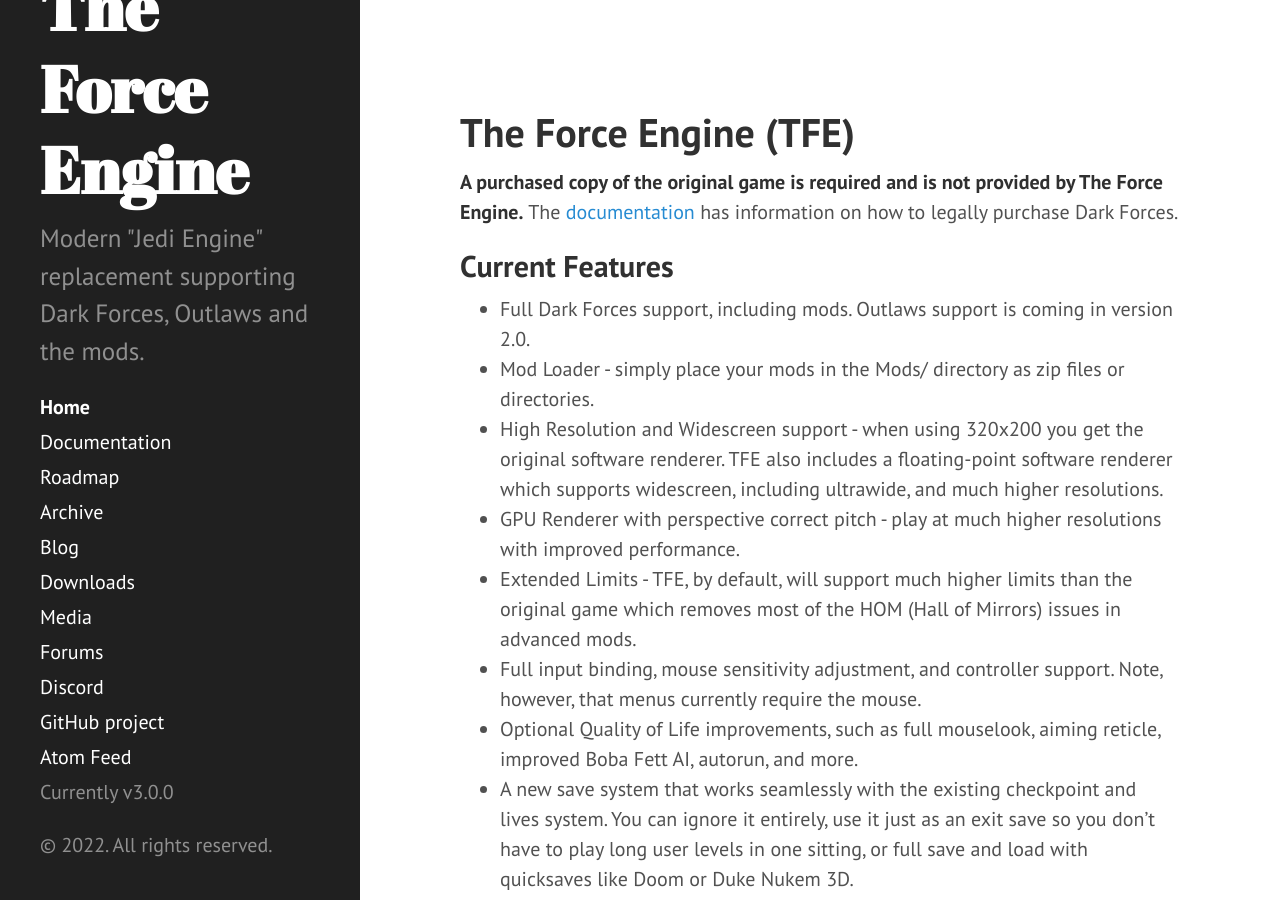
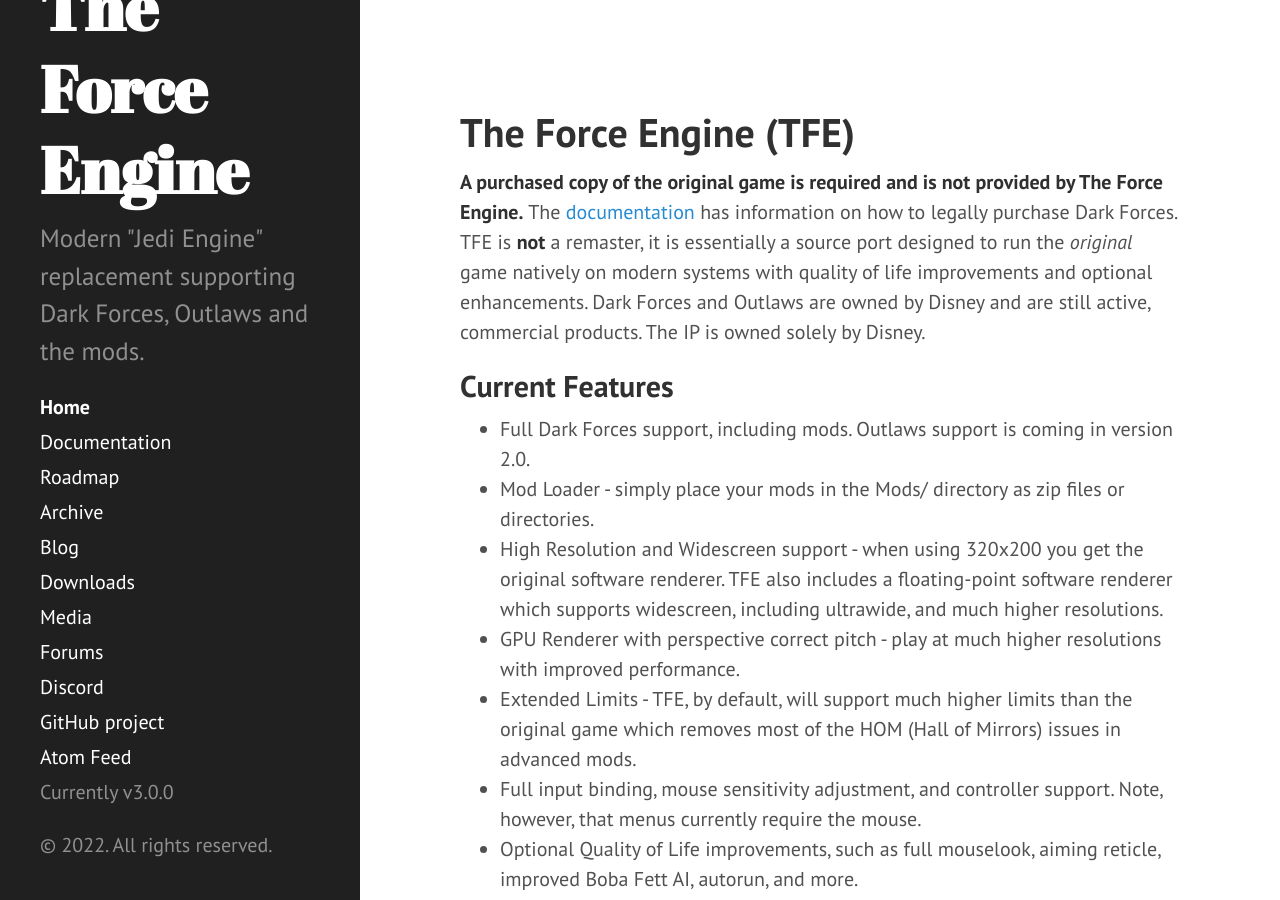
Before and after one commit to TheForceEngine/TheForceEngine.github.io, a Jekyll site: the page built from index.md, in a window 1280 px wide and 900 px high. Built offline with Jekyll 4.4.1, drawn with Linux system fonts in a browser that asks for light colours.

Commit message:
Update index.md

```diff
--- a/index.md
+++ b/index.md
@@ -4,8 +4,7 @@
 ---
 
 # The Force Engine (TFE)
-**A purchased copy of the original game is required and is not provided by The Force Engine.** The [documentation](https://theforceengine.github.io/Documentation.html) has information on how to legally purchase Dark Forces.
-
+**A purchased copy of the original game is required and is not provided by The Force Engine.** The [documentation](https://theforceengine.github.io/Documentation.html) has information on how to legally purchase Dark Forces. TFE is **not** a remaster, it is essentially a source port designed to run the *original* game natively on modern systems with quality of life improvements and optional enhancements. Dark Forces and Outlaws are owned by Disney and are still active, commercial products. The IP is owned solely by Disney.
 
 ## Current Features
 * Full Dark Forces support, including mods. Outlaws support is coming in version 2.0.
```
